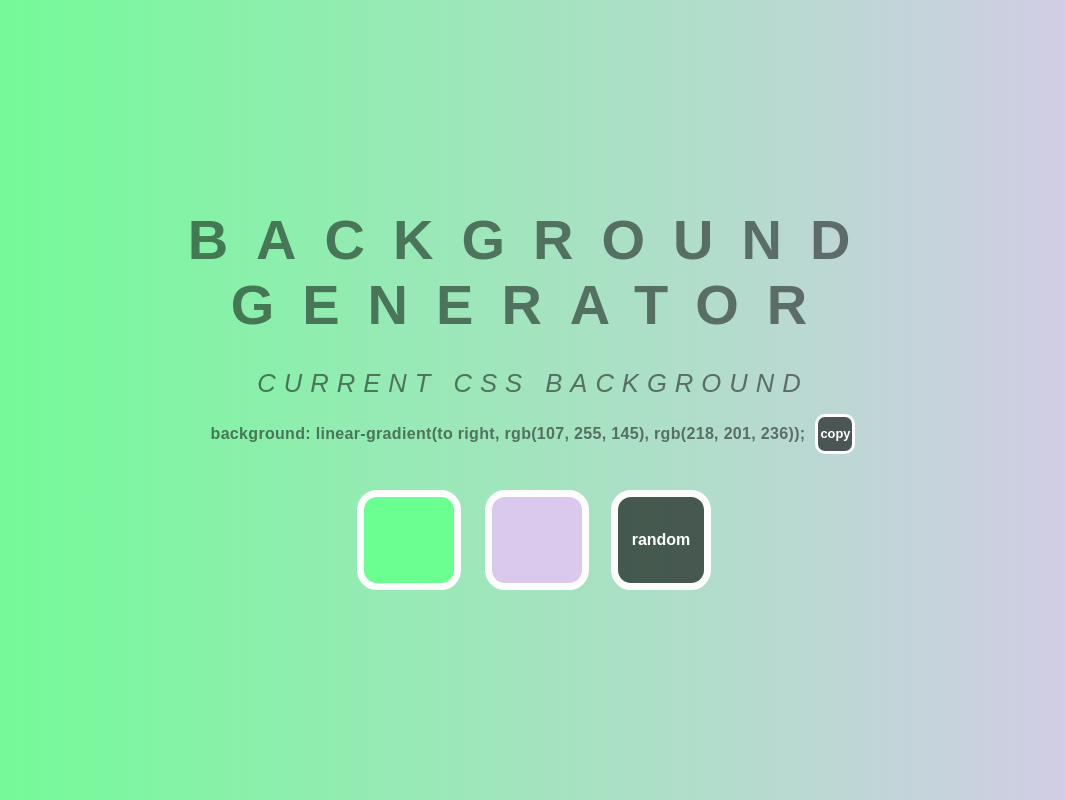
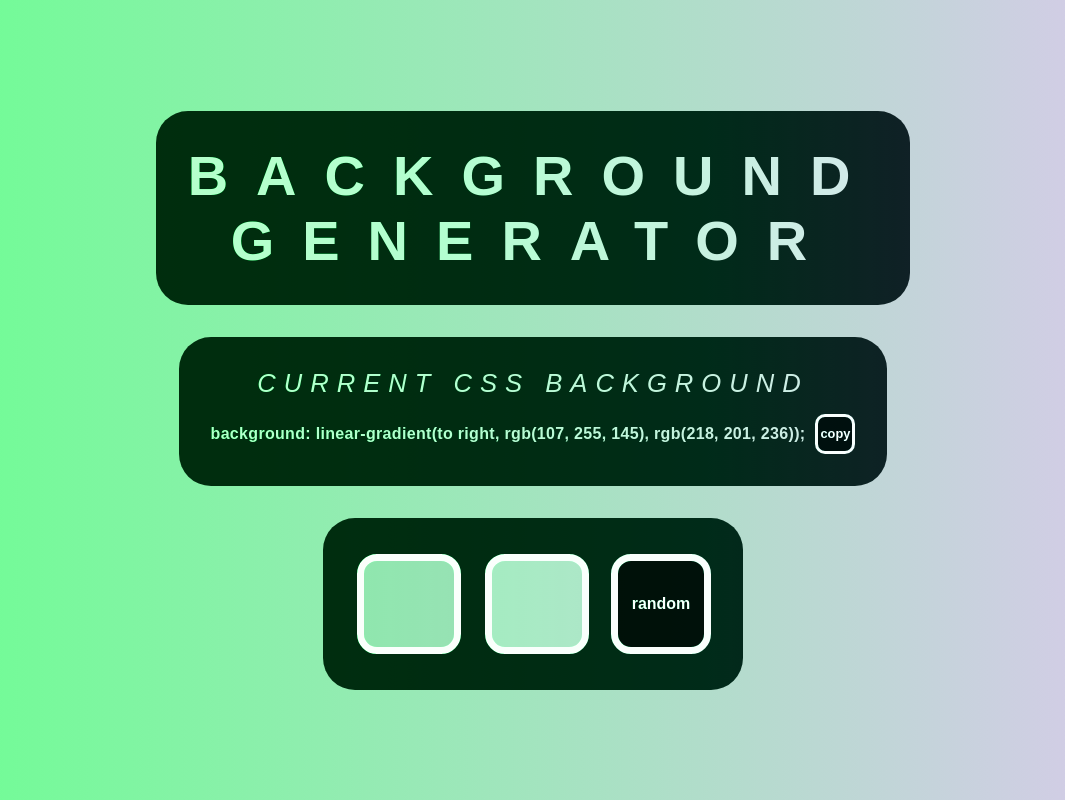
Before and after one commit to Jarpiino/background-generator, a website with bundled scripts: page index.html in a window 1280 px wide. Shown: the whole page, without its empty margins (107-1172 px from the left). Built offline with nearby package versions, Linux system fonts and the light colour scheme.

Commit message:
changed the styling to make it look prettttttier

```diff
--- a/index.html
+++ b/index.html
@@ -8,10 +8,10 @@
     <link rel="stylesheet" href="style.css" />
   </head>
   <body id="gradient">
-    <section>
-      <h1>Background Generator</h1>
+    <section class="background">
+      <h1>Background<br />Generator</h1>
     </section>
-    <section>
+    <section class="background">
       <h2>Current CSS Background</h2>
       <div class="copyGradient">
         <h3></h3>
@@ -25,7 +25,7 @@
         </button>
       </div>
     </section>
-    <section>
+    <section class="background">
       <input
         class="color-picker"
         type="color"
--- a/style.css
+++ b/style.css
@@ -29,25 +29,36 @@ section:nth-child(3) {
   gap: 20px;
   align-items: center;
 }
-
+.background {
+  background: blue;
+  mix-blend-mode: luminosity;
+  display: flex;
+  padding: 2rem;
+  border-radius: 2rem;
+}
 h1 {
   font: 600 3.5rem "Raleway", sans-serif;
-  color: rgba(0, 0, 0, 0.5);
   text-align: center;
   text-transform: uppercase;
   letter-spacing: 0.5em;
   width: 100%;
+  mix-blend-mode: difference;
+  color: white;
+  margin-right: -10px px;
 }
 h2 {
   font: 400 1.6rem "Raleway", sans-serif;
   font-style: italic;
+  mix-blend-mode: difference;
+  color: white;
 }
 h3 {
   font: 800 1rem "Raleway", sans-serif;
-  color: rgba(0, 0, 0, 0.5);
   text-align: center;
   text-transform: none;
   letter-spacing: 0.02em;
+  mix-blend-mode: difference;
+  color: white;
 }
 button {
   background-color: rgba(0, 0, 0, 0.6);
```
